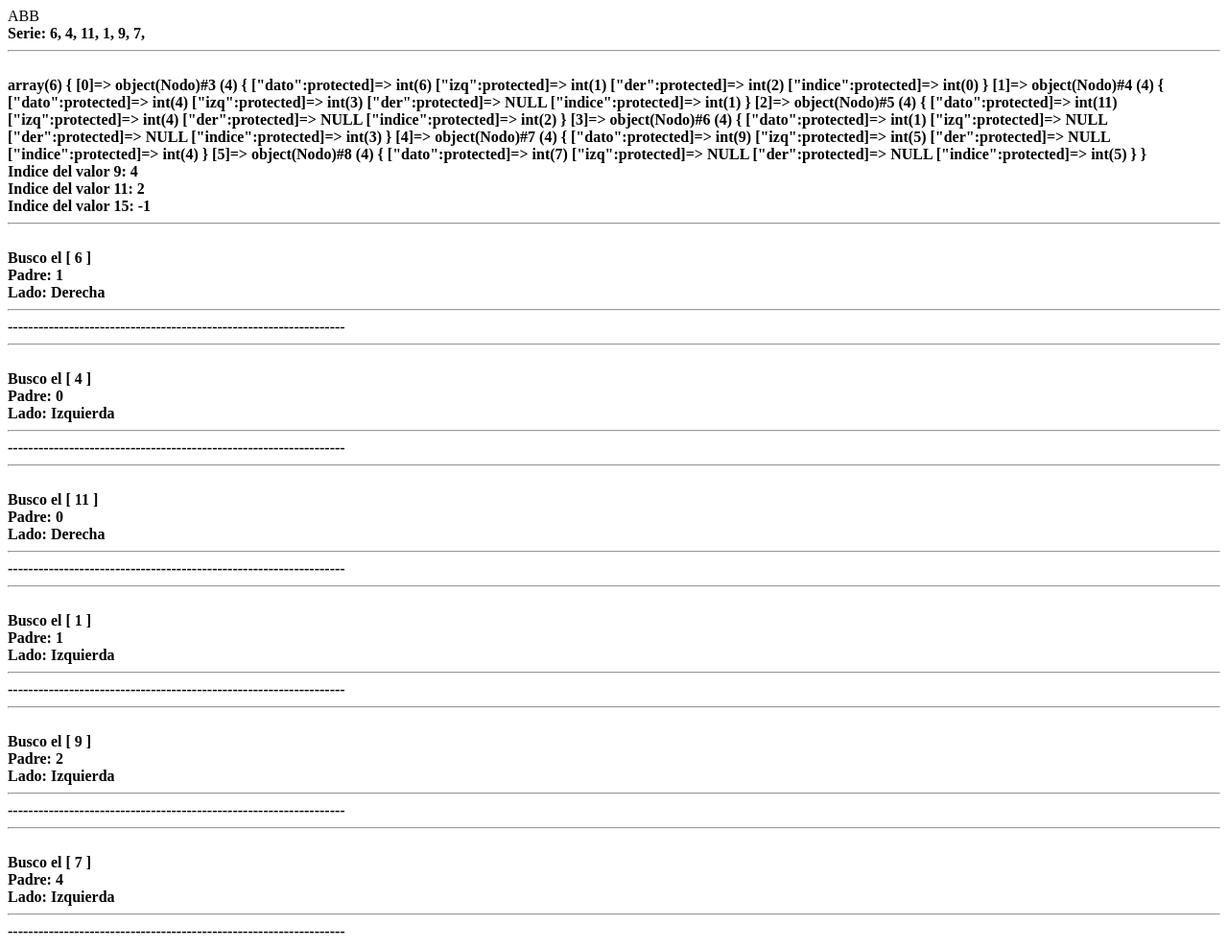
After one commit to Lazyapply/ABBphp, a PHP site: page /src/UnitTest/testPadrePorValor.php in a window 1280 px wide. The commit adds this page. Shown: the whole page at 96% size. Run offline with PHP 8.4, Linux system fonts and the light colour scheme.

Commit message:
añadida funcion padreDesdeValor, funciona bien, pero el nodo padre (de todo el arbol) devuelve mal

```diff
--- a/index.php
+++ b/index.php
@@ -7,7 +7,9 @@
 <body>
 	<?php
 		//PRUEBAS INSERTAR NODO
-		header('Location: src/UnitTest/testInsertarNodo.php');
+		//header('Location: src/UnitTest/testInsertarNodo.php');
+		//PRUEBAS PADRE DESDE VALOR
+		header('Location: src/UnitTest/testPadrePorValor.php');
 	?>
 </body>
 </html>
--- a/src/UnitTest/testInsertarNodo.php
+++ b/src/UnitTest/testInsertarNodo.php
@@ -88,4 +88,9 @@
 		$ABB->insertarSerie($serie);
 		$ABB->varDump();
 		//--------------- FIN Pruebas serie completa (funcion insertarSerie)--------------
+
+
+
+
+
 	?>
--- /dev/null
+++ b/src/UnitTest/testPadrePorValor.php
@@ -0,0 +1,39 @@
+<?php
+	require('../lib/ABBphp.cls.php');
+
+
+	$ABB = new ABBphp(6);
+	echo 'ABB<br><b> Serie: ';
+
+	$serie = array(6, 4, 11, 1, 9, 7);
+		for($i=0;$i<6;$i++)
+			echo $serie[$i].', ';
+		echo '<b><br><hr><br>';
+		$ABB->insertarSerie($serie);
+		$ABB->varDump();
+
+	//--------------- INICIO pruebas indexFromValue ---------------------------------
+
+		echo '<br><a>Indice del valor 9: '.$ABB->indexFromValue(9).'</a>';
+		echo '<br><a>Indice del valor 11: '.$ABB->indexFromValue(11).'</a>';
+		echo '<br><a>Indice del valor 15: '.$ABB->indexFromValue(15).'</a>';
+
+	//--------------- FIN pruebas indexFromValue ---------------------------------
+
+	//--------------- INICIO pruebas parentFromValue ---------------------------------
+
+		for($j=0;$j<6;$j++){
+			$aux = $ABB->parentFromValue($serie[$j]);
+			echo '<br><hr><br>Busco el [ '.$serie[$j].' ] <br> <a>Padre: </a>'. $aux[0].'<br><a>Lado: </a>';
+			if($aux[1] == 0)
+				echo 'Izquierda';
+			if($aux[1] == 1)
+				echo 'Derecha';
+
+			echo '<hr>------------------------------------------------------------------';
+		}
+
+
+		//--------------- FIN pruebas parentFromValue ---------------------------------
+
+ ?>
--- a/src/lib/ABBphp.cls.php
+++ b/src/lib/ABBphp.cls.php
@@ -10,8 +10,14 @@
 		}
 
 
-		function getData(){return $this->dato;}
+		//function getData(){return $this->dato;}
 		function getIndex(){return $this->indice;}
+		function esHoja(){
+			if(($this->izq == null) && ($this->der == null))
+				return true;
+			else
+				return false;
+		}
 	}
 
 
@@ -90,12 +96,73 @@
 			}
 		}
 
+		function indexFromValue($valor){
+			$index = -1;
+
+			for($i=0;$i<$this->nNodos;$i++){
+				if($this->nodo[$i]->dato == $valor){
+					$index = $i;
+					return $index;
+				}
+			}
+			return $index;
+		}
+
+
+		function parentFromValue($valor){
+
+			$indiceBuscado = $this->indexFromValue($valor);
+			$r = array();
+			$r[0] = null;
+			$r[1] = -1;
+
+			for($i=0;$i<$this->nNodos;$i++){
+				if($this->nodo[$i]->izq == $indiceBuscado){//es izquierda de su padre
+					$r[0] = $i;
+					$r[1] = 0;
+					return $r;
+				}
+				if($this->nodo[$i]->der == $indiceBuscado){ //es derecha de su padre
+					$r[0] = $i;
+					$r[1] = 1;
+					return $r;
+				}
+			}
+
+
+			return $r;
+		}
+
+		//getters and setters
 		function getData($index){return $this->nodo[$index]->dato;}
 		function getnNodos(){return $this->nNodos;}
+
+
+
+
+
+
+
+
+
+
+
+
+
+
+
+
+
 	}
 
 
 
 
+	// function borrarNodo($valor){
+
+	// 	if()
+
+	// }
+
 
  ?>
```
